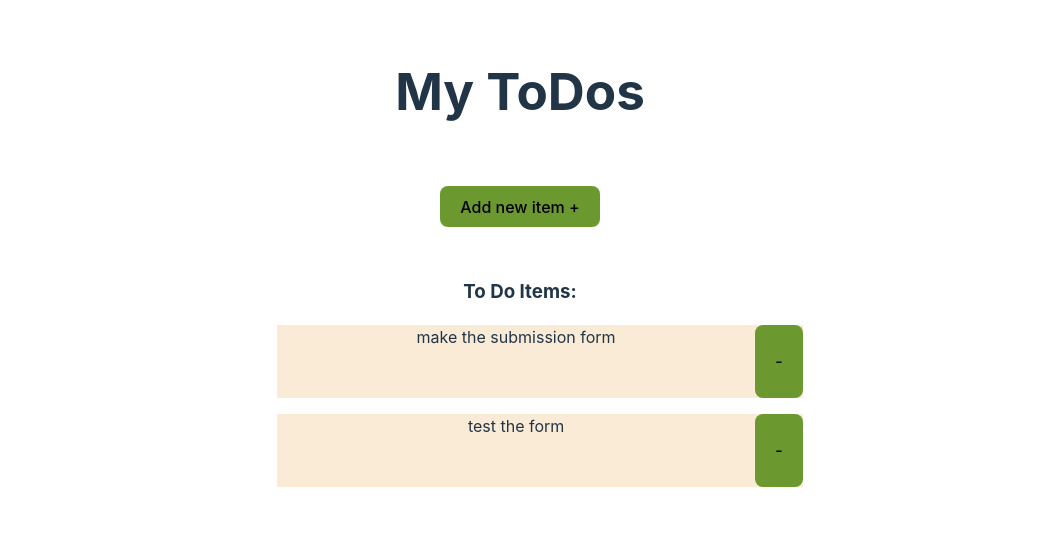
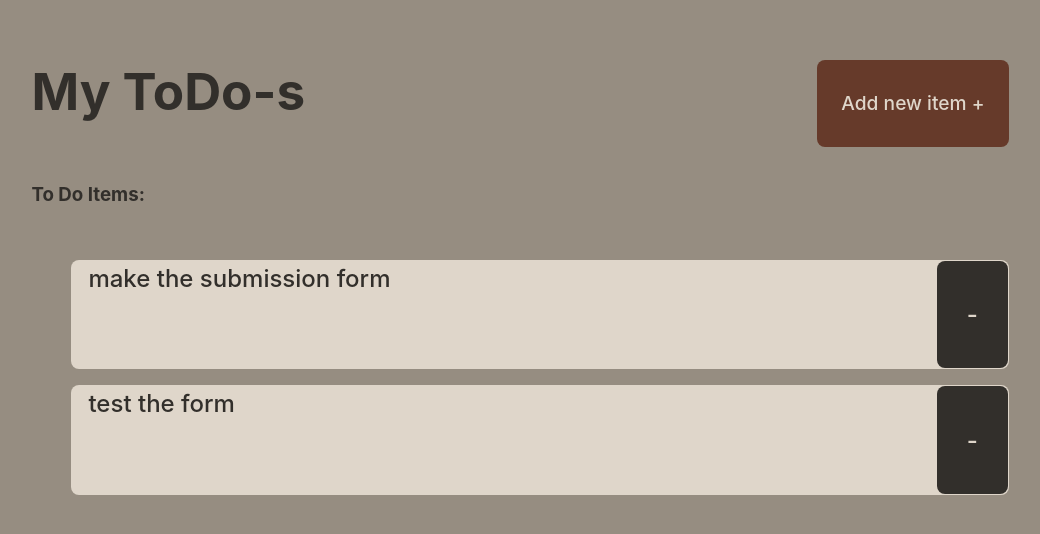
Before and after one commit to annagabain/to-do-app, a React (Vite) app in the folder to-do/: page / in a window 1280 px wide. Shown: the part 134-668 px from the top of the page, without its empty margins (120-1160 px from the left). Built offline with nearby package versions, Linux system fonts and the light colour scheme.

Commit message:
Add design to the items

```diff
--- a/to-do/src/App.css
+++ b/to-do/src/App.css
@@ -5,59 +5,42 @@
   text-align: center;
 }
 
-.logo {
-  height: 6em;
-  padding: 1.5em;
-  will-change: filter;
-  transition: filter 300ms;
+.newcard {
+  display: flex;
+  flex-direction: row;
+  justify-content: space-between;
+  align-items: baseline;
 }
 
-.logo:hover {
-  filter: drop-shadow(0 0 2em #646cffaa);
-}
+.cards {
 
-.logo.react:hover {
-  filter: drop-shadow(0 0 2em #61dafbaa);
-}
-
-@keyframes logo-spin {
-  from {
-    transform: rotate(0deg);
-  }
-
-  to {
-    transform: rotate(360deg);
-  }
-}
-
-@media (prefers-reduced-motion: no-preference) {
-  a:nth-of-type(2) .logo {
-    animation: logo-spin infinite 20s linear;
-  }
-}
-
-.card {
-  padding: 2em;
+  display: flex;
+  flex-direction: column;
+  width: 100%;
+  text-align: left;
 }
 
 ul {
   list-style-type: none;
-  flex-direction: column;
 
   li {
+    padding-left: 1rem;
+    margin-top: 1rem;
+    background-color: var(--antiquewhite);
+    color: var(--mocca);
+    display: grid;
+    grid-template-columns: 12fr 1fr;
 
-    margin: 1rem;
-    background-color: antiquewhite;
-    display: grid;
-    grid-template-columns: 10fr 1fr;
+    border-radius: 8px;
+    border: 1px solid transparent;
+    transition: transform 0.3s ease, box-shadow 0.3s ease, background-color 0.3s ease;
 
+    font-size: 1.5rem;
+    font-weight: 500;
+  }
+
+  li:hover {
+    transform: scale(1.05);
+    box-shadow: 0 4px 8px rgba(0, 0, 0, 0.2);
   }
 }
-button {
-  background-color: brown;
-}
-
-
-.read-the-docs {
-  color: #888;
-}
--- a/to-do/src/App.tsx
+++ b/to-do/src/App.tsx
@@ -1,21 +1,44 @@
 import { useState } from 'react'
 import './App.css'
+import './index.css'
 
 function App() {
-  const [count, setCount] = useState(0)
+  const [item, setItem] = useState<string>("");
+  const [items, setItems] = useState<string[]>(["make the submission form", "test the form"]);
+
 
   return (
     <>
-      <div>
-        <h1>My ToDos</h1>
-      </div>
+      <section className='newcard'>
+        <div>
+          <h1>My ToDo-s</h1>
+        </div>
 
-      <div className="card">
-        <button onClick={() => console.log('item added')
-        }>
-          Add new item +
-        </button>
-      </div>
+        <div >
+          <button className='newitembutton' onClick={() => console.log('item added')
+          }>
+            <p>Add new item +</p>
+          </button>
+        </div>
+      </section>
+
+
+      <section className="cards">
+      <h3>To Do Items:</h3>
+
+        <ul>
+
+          {
+            items.map((item, i) => (
+              <li key={i}>{item}
+                <button onClick={() => console.log('item removed')
+                }>
+                  <p>-</p>
+                </button></li>
+            ))
+          }
+        </ul>
+      </section>
 
     </>
   )
--- a/to-do/src/components/Form.tsx
+++ /dev/null
@@ -1,25 +0,0 @@
-import { useState } from "react";
-
-export default function Form() {
-    const [item, setItem] = useState<string>("");
-    // vad är listan för datatyp och vilka datatyper innehåller objekten i listan
-    const [items, setItems] = useState<string[]>(["make the submission form", "test the form"]);
-    return (
-        <>
-            <section>
-                <h3>To Do Items:</h3>
-                <ul>
-                    {
-                        items.map((item, i) => (
-                            <li key={i}>{item}
-                                <button onClick={() => console.log('item removed')
-                                }>
-                                    <p>-</p>
-                                </button></li>
-                        ))
-                    }
-                </ul>
-            </section>
-        </>
-    )
-}
--- a/to-do/src/index.css
+++ b/to-do/src/index.css
@@ -3,24 +3,24 @@
   line-height: 1.5;
   font-weight: 400;
 
-  color-scheme: light dark;
-  color: rgba(255, 255, 255, 0.87);
-  background-color: #242424;
+
+  --antiquewhite: #dfd6ca;
+  --mocca: #322f2b;
+  --moccabeige: #968d81;
+  --accentbrown: #663a2a;
+
+
+  background-color: var(--moccabeige);
+  color: var(--mocca);
 
   font-synthesis: none;
   text-rendering: optimizeLegibility;
   -webkit-font-smoothing: antialiased;
   -moz-osx-font-smoothing: grayscale;
+
+
 }
 
-a {
-  font-weight: 500;
-  color: #646cff;
-  text-decoration: inherit;
-}
-a:hover {
-  color: #535bf2;
-}
 
 body {
   margin: 0;
@@ -35,38 +35,42 @@ h1 {
   line-height: 1.1;
 }
 
-button {
+button,
+.card button {
   border-radius: 8px;
   border: 1px solid transparent;
   padding: 0.6em 1.2em;
   font-size: 1em;
   font-weight: 500;
   font-family: inherit;
-  background-color: #1a1a1a;
-  background-color: brown;
-
   cursor: pointer;
   transition: border-color 0.25s;
-}
-button:hover {
-  border-color: #646cff;
-  background-color: brown;
-}
-button:focus,
-button:focus-visible {
-  outline: 4px auto -webkit-focus-ring-color;
+
+  background-color: var(--mocca);
+  color: var(--antiquewhite);
 }
 
-@media (prefers-color-scheme: light) {
-  :root {
-    color: #213547;
-    background-color: #ffffff;
-  }
-  a:hover {
-    color: #747bff;
-  }
-  button {
-    background-color: #f9f9f9;
-    background-color: rgb(108, 152, 48);
-  }
+.newitembutton {
+  background-color: var(--accentbrown);
+  font-size: larger;
+  transition: border-color 0.25s;
+
 }
+
+
+button:hover,
+.card button:hover,
+.newitembutton:hover
+ {
+  background-color: var(--moccabeige);
+  color: var(--mocca);
+  border-color: var(--mocca);
+  transform: scale(1.05);
+  box-shadow: 0 4px 8px rgba(0, 0, 0, 0.2);
+}
+
+.newitembutton:hover {
+  background-color: #eda460;
+  transform: scale(1.1);
+  box-shadow: 0 6px 10px rgba(0, 0, 0, 0.2);
+}
--- a/to-do/src/main.tsx
+++ b/to-do/src/main.tsx
@@ -2,11 +2,9 @@ import { StrictMode } from 'react'
 import { createRoot } from 'react-dom/client'
 import App from './App.tsx'
 import './index.css'
-import Form from './components/Form.tsx'
 
 createRoot(document.getElementById('root')!).render(
   <StrictMode>
     <App />
-    <Form />
   </StrictMode>,
 )
```
